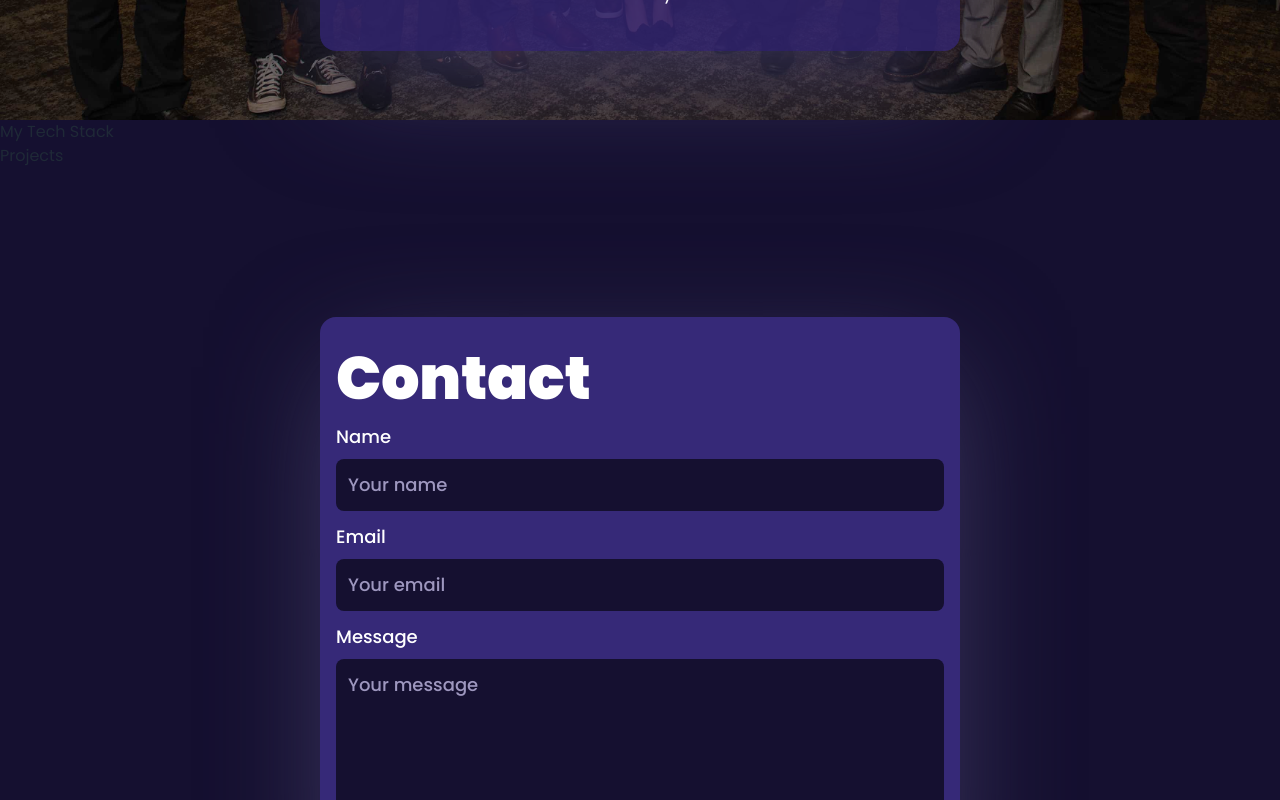
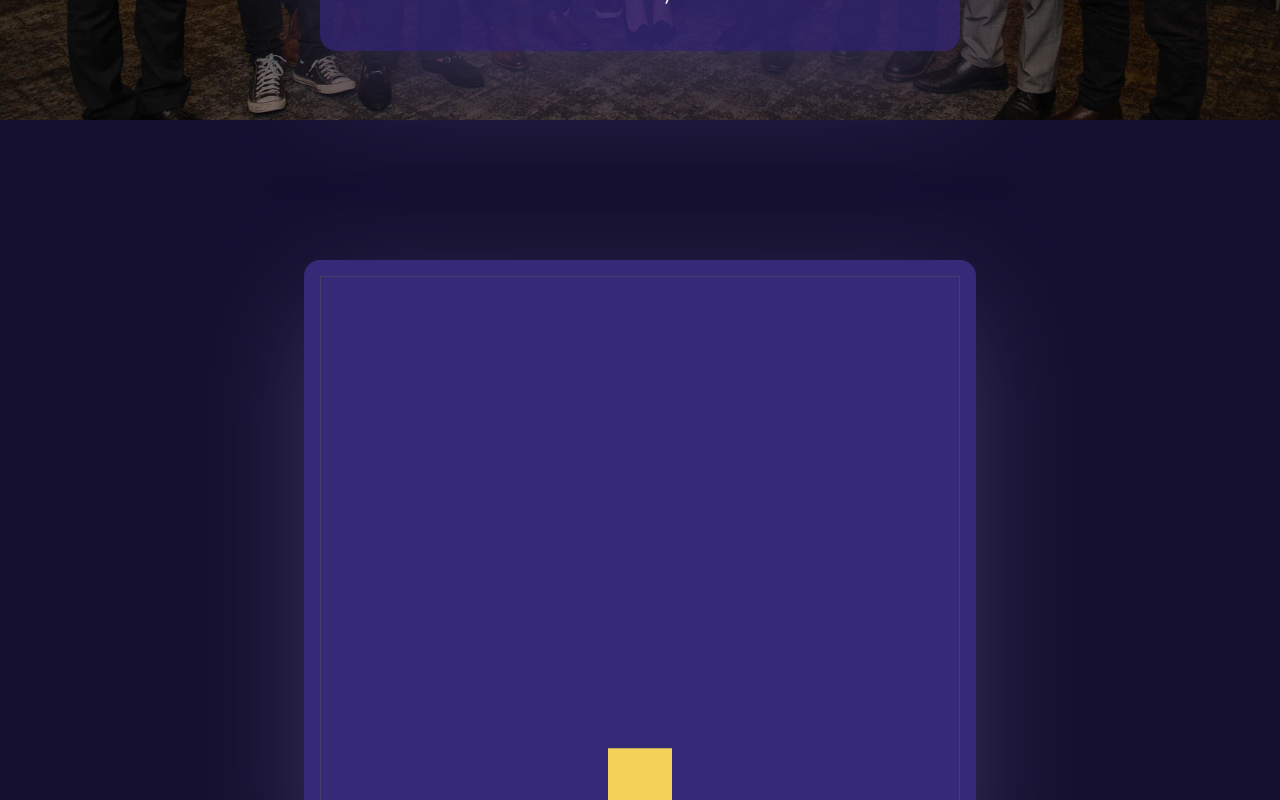
Before and after one commit to tonylxm/website, a React (Vite) app: page / in a window 1280 px wide. Shown: the part 1480-2280 px from the top of the page. Built offline with nearby package versions, Linux system fonts and the light colour scheme.

Commit message:
feat(stack): TechStack using matter-js

```diff
--- a/package.json
+++ b/package.json
@@ -17,6 +17,7 @@
     "@emailjs/browser": "^3.11.0",
     "animejs": "^3.2.2",
     "framer-motion": "^10.16.14",
+    "matter-js": "^0.19.0",
     "react": "^18.2.0",
     "react-animated-cursor": "^2.11.2",
     "react-dom": "^18.2.0",
--- a/src/components/About.jsx
+++ b/src/components/About.jsx
@@ -28,7 +28,6 @@ const About = () => {
       });
     });
     await Promise.all(promises);
-    console.log("Images cached!");
   };
 
   const handleTypingFinish = (index) => {
--- a/src/components/TechStack.jsx
+++ b/src/components/TechStack.jsx
@@ -1,9 +1,16 @@
+import Animation from "../utils/Animation";
+import Stack from "../utils/Stack";
+
 const TechStack = () => {
-    return (
-        <div>
-            My Tech Stack
-        </div>
-    );
-}
+  return (
+    <div className="xl:flex-row overflow-hidden w-full h-screen flex justify-center items-center pt-20">
+      <div className="flex-[0.75] lg:flex-[0.5]">
+        <Animation>
+          <Stack />
+        </Animation>
+      </div>
+    </div>
+  );
+};
 
-export default TechStack
+export default TechStack;
--- /dev/null
+++ b/src/utils/Stack.jsx
@@ -0,0 +1,92 @@
+import { useEffect, useRef } from "react";
+import Matter from "matter-js";
+
+function Stack(props) {
+  const scene = useRef();
+  const isPressed = useRef(false);
+  const engine = useRef(Matter.Engine.create());
+
+  useEffect(() => {
+    const cw = scene.current.clientWidth
+    const ch = scene.current.clientHeight;
+
+    const render = Matter.Render.create({
+      element: scene.current,
+      engine: engine.current,
+      options: {
+        width: cw,
+        height: ch,
+        wireframes: false,
+        background: "transparent",
+      },
+    });
+
+    const mouse = Matter.Mouse.create(render.canvas);
+    const mouseConstraint = Matter.MouseConstraint.create(engine.current, {
+      mouse: mouse,
+      constraint: {
+        // stiffness: 0.1,
+        render: { visible: false },
+      },
+    });
+
+    Matter.World.add(engine.current.world, mouseConstraint);
+
+    // Adjusted dimensions and positions relative to container size
+    const ground = Matter.Bodies.rectangle(cw / 2, ch + 10, cw, 20, { isStatic: true });
+    const ceiling = Matter.Bodies.rectangle(cw / 2, -10, cw, 20, { isStatic: true });
+    const rightWall = Matter.Bodies.rectangle(cw + 10, ch / 2, 20, ch, { isStatic: true });
+    const leftWall = Matter.Bodies.rectangle(-10, ch / 2, 20, ch, { isStatic: true });
+
+    const logoSize = cw * 0.1; // 10% of container width
+    const javaScriptLogo = Matter.Bodies.rectangle(cw / 2, ch / 2, logoSize, logoSize);
+    const reactLogo = Matter.Bodies.rectangle(cw / 2, ch / 2, logoSize, logoSize);
+
+    Matter.World.add(engine.current.world, [
+        ground,
+        ceiling,
+        rightWall,
+        leftWall,
+        javaScriptLogo,
+        reactLogo,
+    ]);
+
+    Matter.Runner.run(engine.current);
+    Matter.Render.run(render);
+
+    return () => {
+      Matter.Render.stop(render);
+      Matter.World.clear(engine.current.world);
+      Matter.Engine.clear(engine.current);
+      render.canvas.remove();
+      render.canvas = null;
+      render.context = null;
+      render.textures = {};
+    };
+  }, []);
+
+
+
+  const handleDown = () => {
+    isPressed.current = true;
+  };
+
+  const handleUp = () => {
+    isPressed.current = false;
+  };
+
+  return (
+    <div
+    //   onMouseDown={handleDown}
+    //   onMouseUp={handleUp}
+    //   onMouseMove={handleAddCircle}
+    >
+      <div
+        className="bg-secondary p-4 rounded-2xl shadow-card h-[600px]"
+        ref={scene}
+      />
+    </div>
+  );
+}
+
+export default Stack;
```
Also changed, not shown: 1 other file (tests, documents, lock files or other folders).
